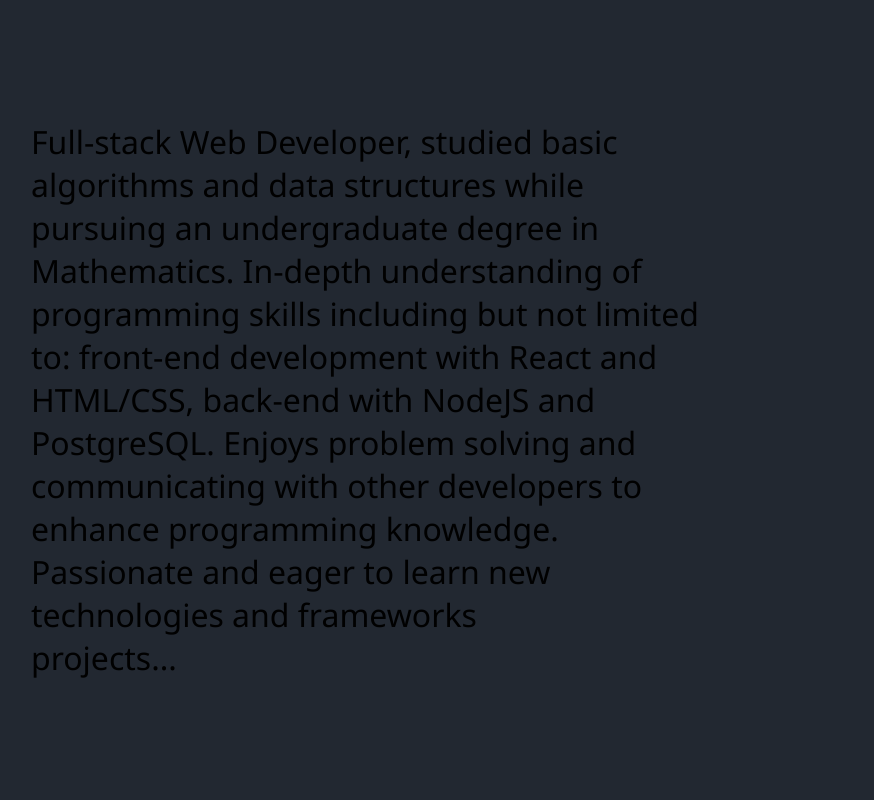
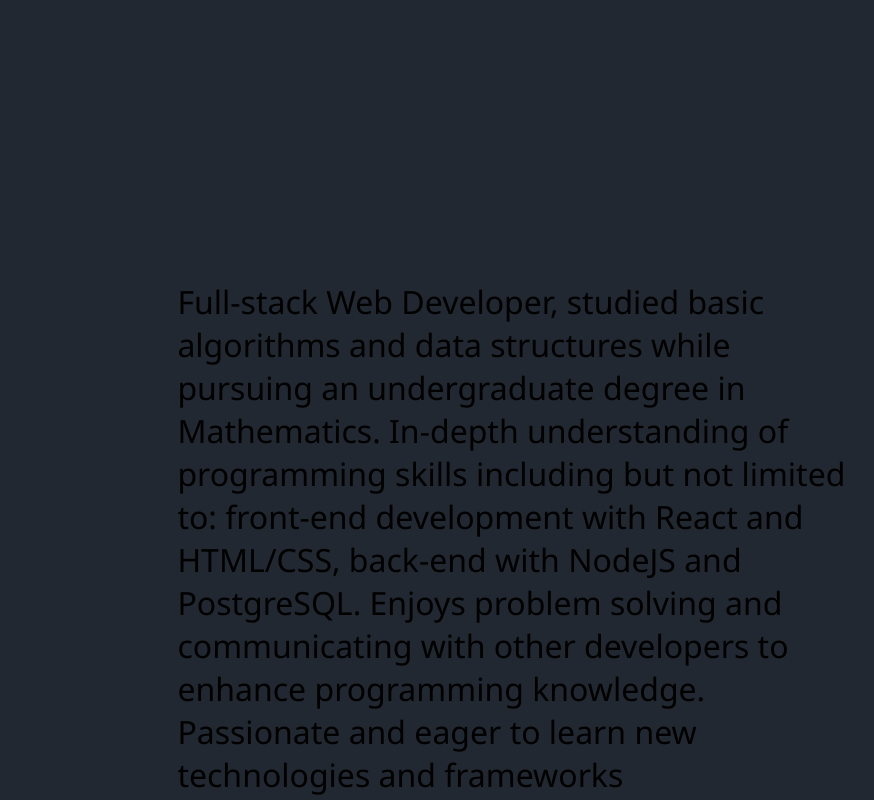
Before and after one commit to lawwwlin/portfolio, a Gatsby site: page / in a window 1280 px wide. Shown: the part 680-1480 px from the top of the page, without its empty margins (121-995 px from the left). Before the commit the page ends 1359 px from the top, so only its background shows below. Built offline with nearby package versions, Linux system fonts and the light colour scheme; Gatsby itself is replaced by a stand-in of ours.

Commit message:
update text container styles

```diff
--- a/src/components/projects.js
+++ b/src/components/projects.js
@@ -5,8 +5,8 @@ const Projects = () => {
   return (
     <div className="projects">
       <div className="container">
-        <div className="main-text">
-          <div className="text-intro" id='projects'>
+        <div className="main-text" id='projects'>
+          <div className="text-intro" >
             projects...
           </div>
           <div className="text-name"></div>
--- a/src/styles/styles.scss
+++ b/src/styles/styles.scss
@@ -43,9 +43,10 @@ body {
 
 .main-text {
   width: 70%;
-  left: 20%;
   font-size: 2rem;
   top: 50%;
+  margin: auto;
+  padding: 5em 0;
   text-align: left;
   z-index: 8;
 }
```
